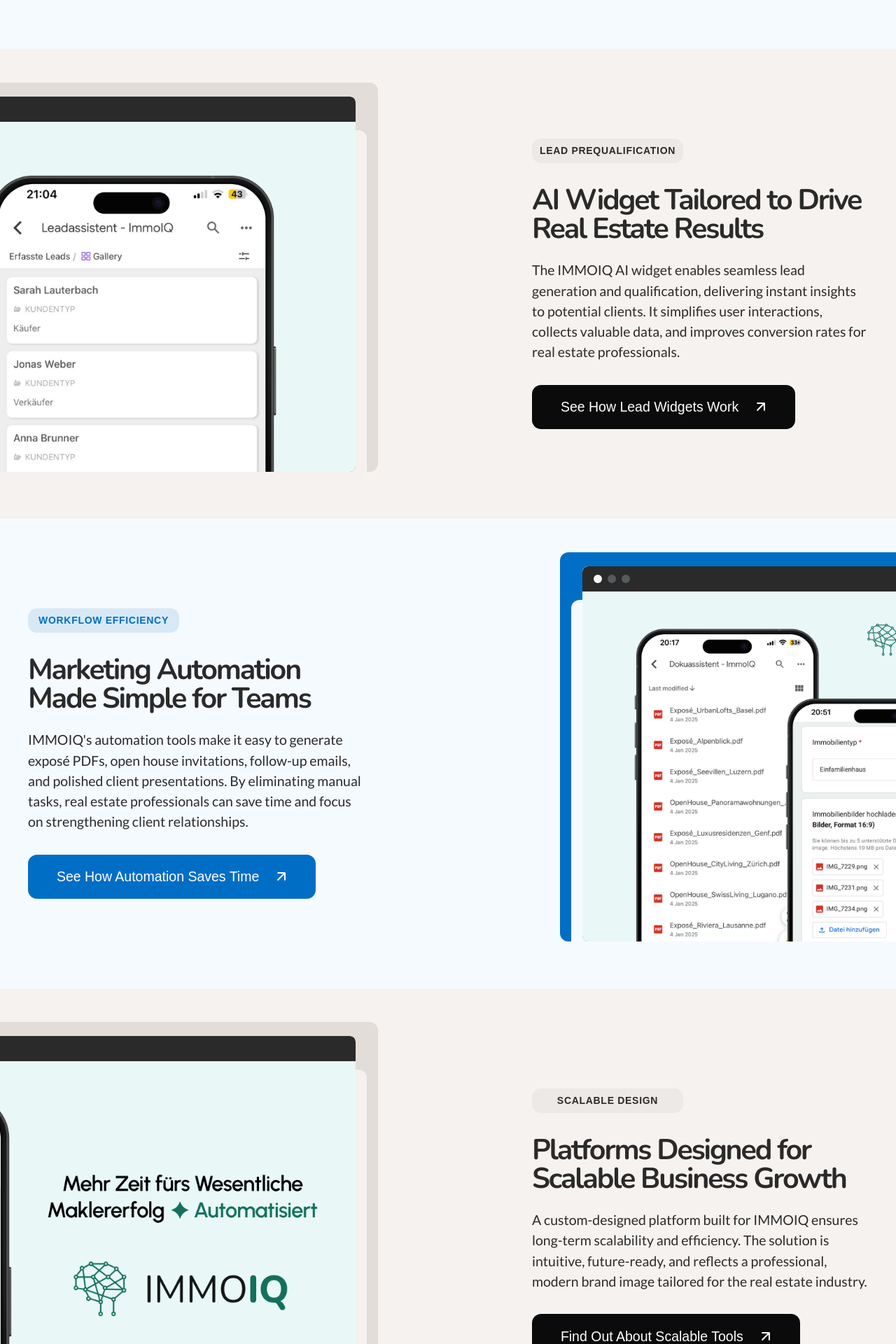
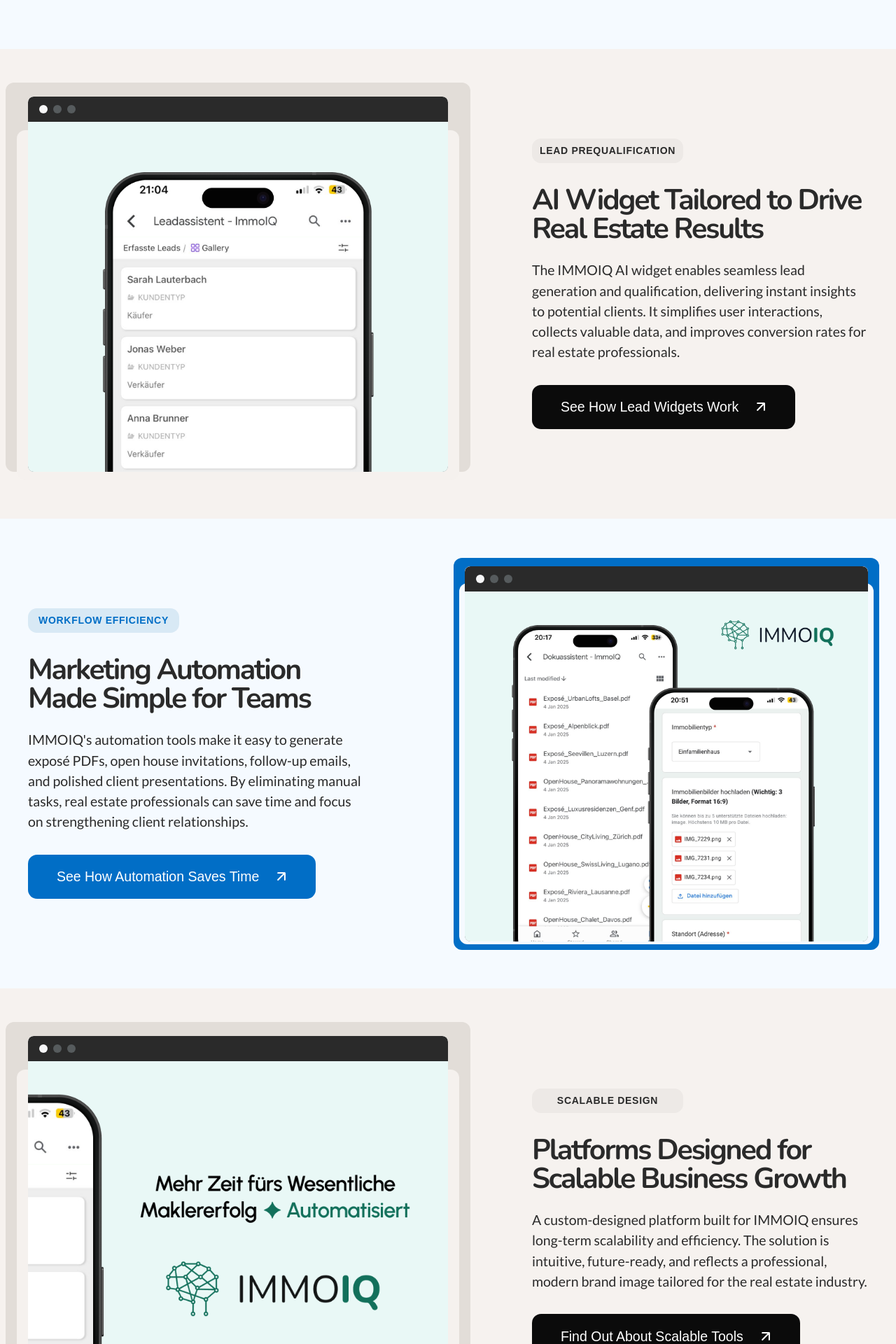
Before and after one commit to anonfaded/dotwebv3, a Next.js app: page /en in a window 1280 px wide. Shown: the part 1840-3760 px from the top of the page at 70% size. Built offline with nearby package versions, Linux system fonts and the light colour scheme.

Commit message:
update sections: improve layout consistency and spacing in AIWidget, Automation, and Scalable sections

```diff
--- a/src/components/sections/AIWidgetSection.tsx
+++ b/src/components/sections/AIWidgetSection.tsx
@@ -12,7 +12,7 @@ export default function AIWidgetSection() {
           {/* Content Grid */}
           <div className="flex flex-col lg:flex-row items-center">
             {/* Left Content - Window Frame with Background Layers */}
-            <div className="w-full lg:w-1/2 lg:absolute lg:left-[-10.3vw] lg:top-1/2 lg:-translate-y-1/2 mt-8 lg:mt-0 order-2 lg:order-1">
+            <div className="w-full lg:w-1/2 mt-8 lg:mt-0 order-2 lg:order-1">
               <div className="relative w-full max-w-[680px] mx-auto lg:mx-0">
                 {/* Background layers */}
                 <div className="absolute -right-4 lg:-right-8 -top-3 lg:-top-5 -bottom-3 lg:bottom-0 w-[calc(100%+32px)] lg:w-[calc(100%+64px)] bg-[#e2ddd8] rounded-xl" />
--- a/src/components/sections/AutomationSection.tsx
+++ b/src/components/sections/AutomationSection.tsx
@@ -9,8 +9,8 @@ export default function AutomationSection() {
     <section className="bg-[#F5FAFF] relative overflow-hidden min-h-[671px] py-16 lg:h-[671px] lg:py-0">
       <div className="container mx-auto px-4 relative z-10 h-full flex items-center">
         <div className="max-w-[1200px] mx-auto w-full">
-          {/* Content Grid */}
-          <div className="flex flex-col lg:flex-row items-center">
+          {/* Content Grid - Updated spacing */}
+          <div className="flex flex-col lg:flex-row items-center lg:gap-36">
             {/* Left Content */}
             <div className="w-full lg:w-1/2 lg:max-w-[480px] mb-12 lg:mb-0">
               <div
@@ -41,12 +41,12 @@ export default function AutomationSection() {
               </Link>
             </div>
 
-            {/* Right Content - Window Frame with Background Layers */}
-            <div className="w-full lg:w-1/2 lg:absolute lg:right-[-15vw] lg:top-1/2 lg:-translate-y-1/2">
-              <div className="relative w-full max-w-[680px] mx-auto lg:mx-0">
-                {/* Background layers */}
-                <div className="absolute -left-4 lg:-left-8 -top-3 lg:-top-5 -bottom-3 lg:bottom-0 w-[calc(100%+32px)] lg:w-[calc(100%+64px)] bg-[#016EC6] rounded-xl" />
-                <div className="absolute -left-2 lg:-left-4 top-6 lg:top-12 -bottom-1 lg:-bottom-3 w-[calc(100%+16px)] lg:w-[calc(100%+32px)] bg-[#f5faff] rounded-xl" />
+            {/* Right Content - Updated positioning */}
+            <div className="w-full lg:w-1/2 mt-8 lg:mt-0 lg:flex lg:justify-end">
+              <div className="relative w-full max-w-[680px] mx-auto">
+                {/* Updated background layers */}
+                <div className="absolute -right-4 lg:-right-4 -top-3 lg:-top-3 -bottom-3 lg:-bottom-3 w-[calc(100%+32px)] bg-[#016EC6] rounded-xl" />
+                <div className="absolute -right-2 lg:-right-2 top-6 lg:top-6 -bottom-1 lg:-bottom-1 w-[calc(100%+16px)] bg-[#f5faff] rounded-xl" />
 
                 {/* Card container with overflow */}
                 <div className="relative">
--- a/src/components/sections/ScalableSection.tsx
+++ b/src/components/sections/ScalableSection.tsx
@@ -12,7 +12,7 @@ export default function ScalableSection() {
           {/* Content Grid */}
           <div className="flex flex-col lg:flex-row items-center">
             {/* Left Content - Window Frame with Background Layers */}
-            <div className="w-full lg:w-1/2 lg:absolute lg:left-[-10.3vw] lg:top-1/2 lg:-translate-y-1/2 mt-8 lg:mt-0 order-2 lg:order-1">
+            <div className="w-full lg:w-1/2 mt-8 lg:mt-0 order-2 lg:order-1">
               <div className="relative w-full max-w-[680px] mx-auto lg:mx-0">
                 {/* Background layers */}
                 <div className="absolute -right-4 lg:-right-8 -top-3 lg:-top-5 -bottom-3 lg:bottom-0 w-[calc(100%+32px)] lg:w-[calc(100%+64px)] bg-[#e2ddd8] rounded-xl" />
```
